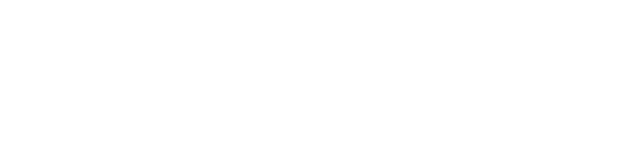
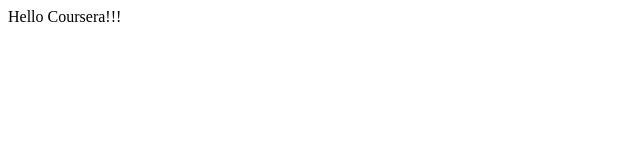
Before and after one commit to AndreyPertsov/coursera-test, a plain HTML site: page site/index.html in a window 1280 px wide. Shown: the whole page, without its empty margins (0-640 px from the left). Drawn offline with Linux system fonts and the light colour scheme.

Commit message:
My First addition

```diff
--- a/site/index.html
+++ b/site/index.html
@@ -1,9 +1,9 @@
 <!DOCTYPE html>
 <html>
 <head>
-	<title></title>
+	<title>Hello Coursera! </title>
 </head>
-<body>
-
+<body
+<h1> Hello Coursera!!!</h1>
 </body>
 </html>
```
